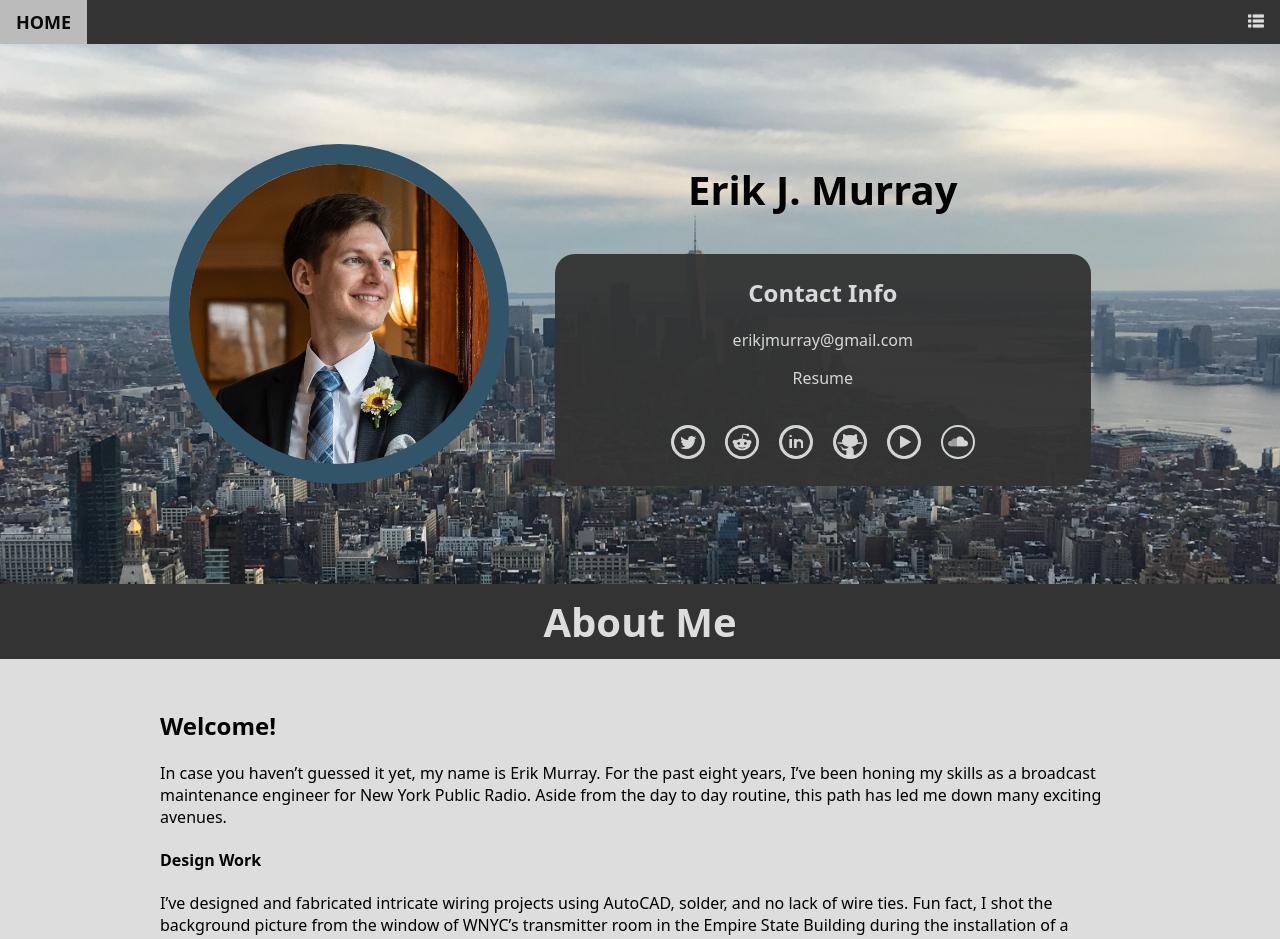
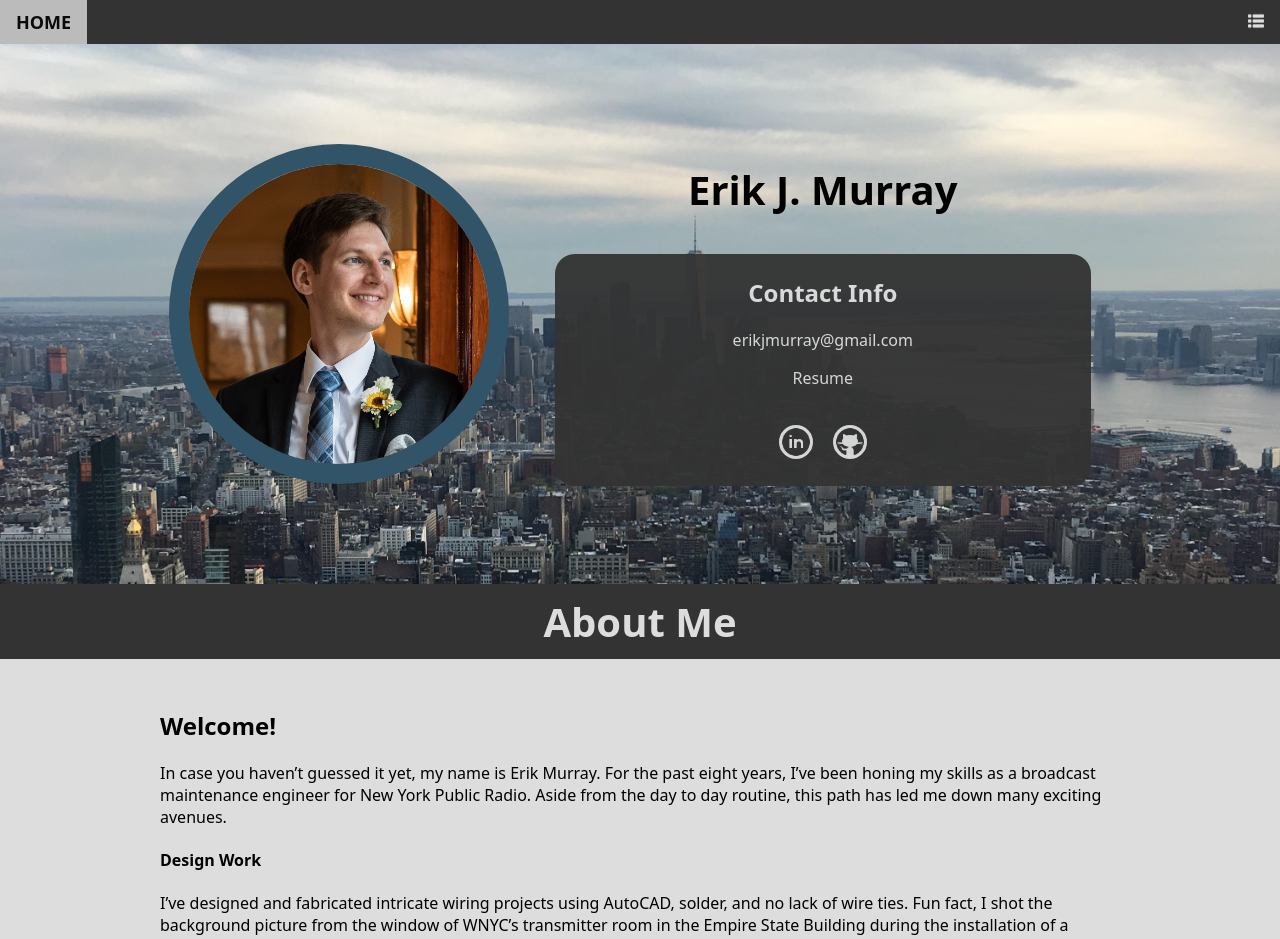
Before and after one commit to ErkMurIndustries/ErkMurIndustries.github.io, a Jekyll site: the page built from index.html, in a window 1280 px wide. Shown: the top 939 px of the page. Built offline with Jekyll 4.4.1, drawn with Linux system fonts in a browser that asks for light colours.

Commit message:
comment out blank socials

```diff
--- a/_includes/sharebar.html
+++ b/_includes/sharebar.html
@@ -11,11 +11,11 @@
         <img class="social-img img-dark" title=" Share on Facebook!" alt="Facebook" src="/assets/images/social/facebook.png" />
     </a></li>
 
-    <li><a href="mailto:?body={{ site.url }}{{ include.url }}" rel="nofollow" target="_blank">
+    <li><a href="mailto:?subject=Check%20out%20this%20link!&body={{ site.url }}{{ include.url }}" rel="nofollow" target="_blank">
         <img class="social-img img-dark" title="Email" alt="Email" src="/assets/images/social/email.png"/>
     </a></li>
 
     <li><a id="copy" onclick="copyUrl('{{ site.url }}{{ include.url }}')" rel="nofollow" target="_blank">
-        <img class="social-img img-light" title="Copy Link" alt="copy-link" src="/assets/images/social/link-light.png"/>
+        <img class="social-img" title="Copy Link" alt="copy-link" src="/assets/images/social/link-dark.png"/>
     </a></li>
 </ul>
--- a/_includes/socials.html
+++ b/_includes/socials.html
@@ -1,11 +1,11 @@
 <ul class="socials">
-    <li><a href="https://twitter.com/erikjmurray" target="_blank">
+    <!-- <li><a href="https://twitter.com/erikjmurray" target="_blank">
         <img class="social-img img-dark" title="Twitter" alt="Twitter" src="/assets/images/social/twitter.png" />
     </a></li>
 
     <li><a href="https://www.reddit.com/user/erkmurindustries" target="_blank">
         <img class="social-img img-dark" title="Reddit" alt="Reddit" src="/assets/images/social/reddit.png" />
-    </a></li>
+    </a></li> -->
 
     <li><a href="https://www.linkedin.com/pub/erik-murray/bb/98b/396" target="_blank">
         <img class="social-img img-dark" title="LinkedIn" alt="LinkedIn" src="/assets/images/social/linkedin.png" />
@@ -15,11 +15,11 @@
         <img class="social-img img-dark" title="GitHub" alt="GitHub" src="/assets/images/social/github.png" />
     </a></li>
 
-    <li><a href="https://www.youtube.com/@erk.mur.industries" target="_blank">
+    <!-- <li><a href="https://www.youtube.com/@erk.mur.industries" target="_blank">
         <img class="social-img img-dark" title="Youtube" alt="Youtube" src="/assets/images/social/youtube.png" />
     </a></li>
 
     <li><a href="https://soundcloud.com/erikjmurray" target="_blank">
         <img class="social-img img-light" title="SoundCloud" alt="SoundCloud" src="/assets/images/social/soundcloud.png"/>
-    </a></li>
+    </a></li> -->
 </ul>
```
